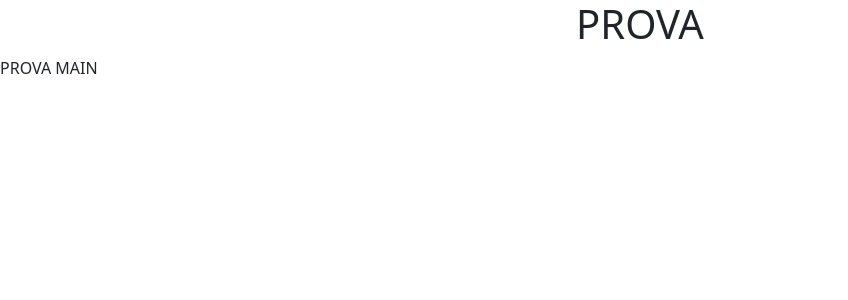
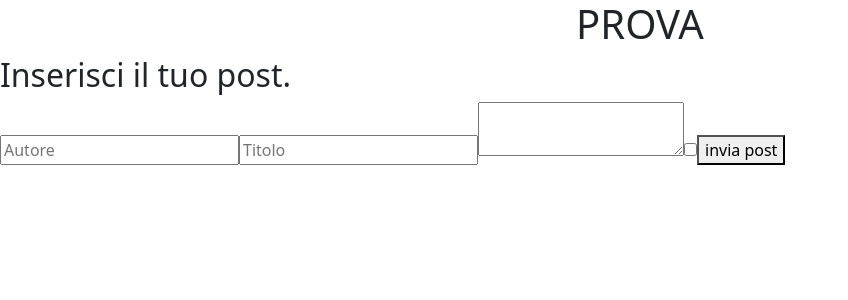
Before and after one commit to stefanosorrenti/react-post-form, a React (Vite) app: page / in a window 1280 px wide. Shown: the top 300 px of the page, without its empty margins (0-848 px from the left). Built offline with nearby package versions, Linux system fonts and the light colour scheme.

Commit message:
add html form structure

```diff
--- a/src/components/AppMain.jsx
+++ b/src/components/AppMain.jsx
@@ -1,9 +1,34 @@
-export default function AppMain () {
+export default function AppMain() {
 
     return (
         /* Main */
         <main>
-            PROVA MAIN
+
+            {/* FORM SECTION */}
+
+            <section>
+                <h2>Inserisci il tuo post.</h2>
+
+                {/* Form */}
+                <form>
+
+                    {/* Post authour */}
+                    <input placeholder="Autore" type="text" />
+
+                    {/* Post title */}
+                    <input placeholder="Titolo" type="text" />
+
+                    {/* Post content */}
+                    <textarea name="" id=""></textarea>
+
+                    {/* Set post access */}
+                    <input type="checkbox" />
+
+                    {/* Send post */}
+                    <button>invia post</button>
+                </form>
+
+            </section>
         </main>
     )
 }
```
